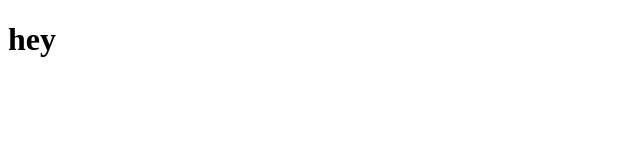
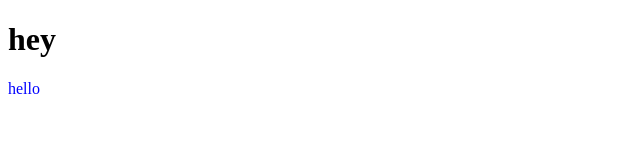
Before and after one commit to NihongoTopics/NihongoTopics.github.io, a plain HTML site: page index.html in a window 1280 px wide. Shown: the full height of the page, 0-640 px from the left. Drawn offline with Linux system fonts and the light colour scheme.

Commit message:
color applied

```diff
--- a/default.css
+++ b/default.css
@@ -4,4 +4,7 @@
 h1,h2,h3,h4,h5,h6{
 font-family: 'Inter', sans-serif;
 }
+p{
+    color: blue;
+}
 </style>
--- a/index.html
+++ b/index.html
@@ -5,5 +5,6 @@
 </head>
 <body>
 <h1>hey</h1>
+<p> hello </p>
 </body>
 </html>
```
